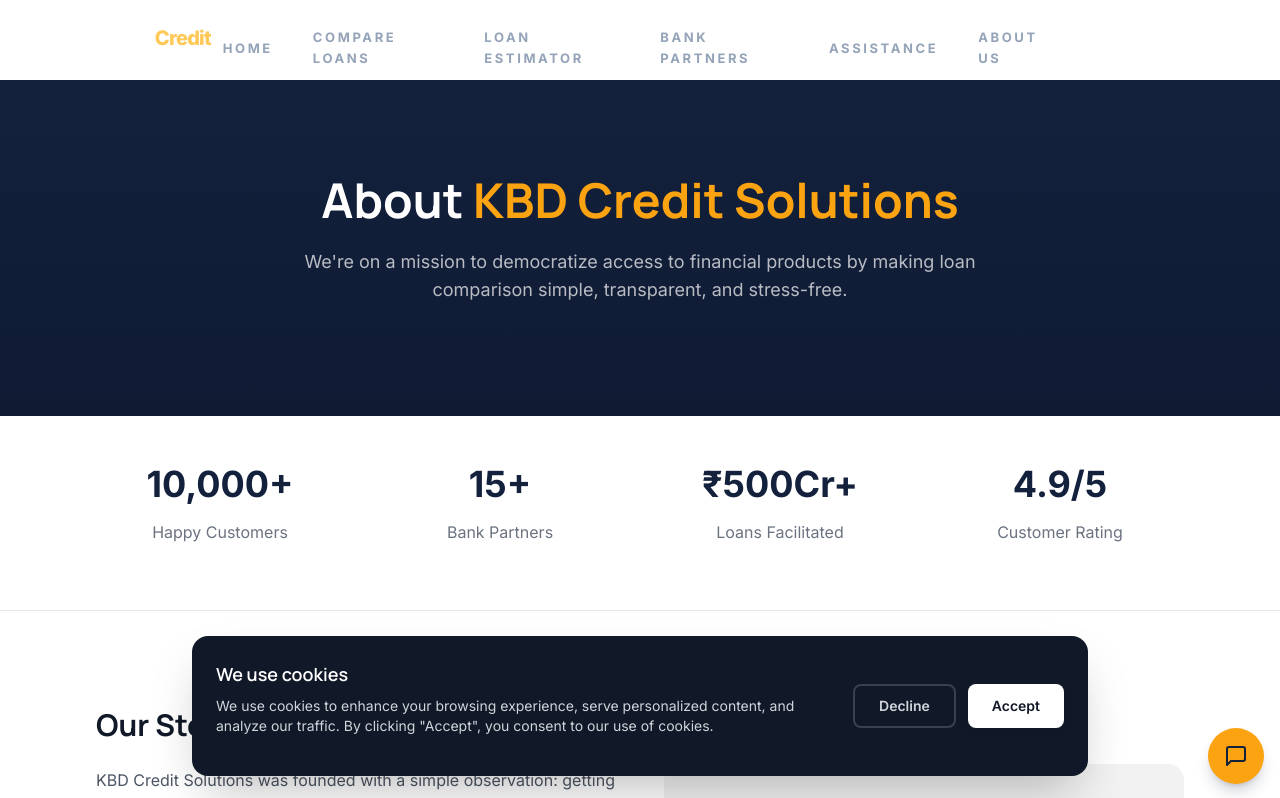
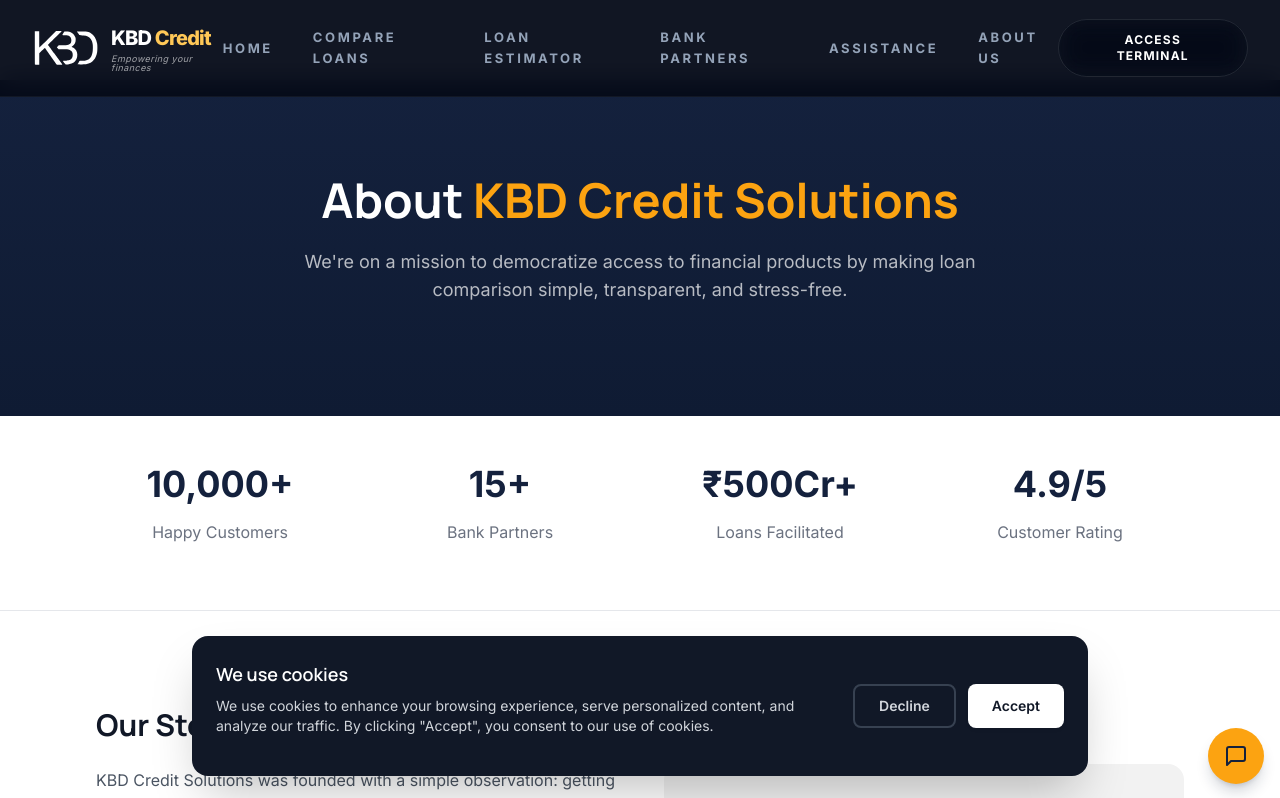
Before and after one commit to kbdcreditsolutions/KBDV2, a Next.js app: page /about in a window 1280 px wide. Shown: the top 798 px of the page. Built offline with nearby package versions, Linux system fonts and the light colour scheme.

Commit message:
chatbot documentation

```diff
--- a/src/components/layout/navbar.tsx
+++ b/src/components/layout/navbar.tsx
@@ -2,6 +2,7 @@
 
 import * as React from 'react';
 import Link from 'next/link';
+import { usePathname } from 'next/navigation';
 import { cn } from '@/lib/utils';
 import { navLinks, siteConfig } from '@/lib/constants';
 import { Menu, X, ChevronRight } from 'lucide-react';
@@ -10,6 +11,8 @@
 export const Navbar: React.FC = () => {
     const [isOpen, setIsOpen] = React.useState(false);
     const [isScrolled, setIsScrolled] = React.useState(false);
+    const pathname = usePathname();
+    const isHomepage = pathname === '/';
 
     React.useEffect(() => {
         const handleScroll = () => {
@@ -31,12 +34,16 @@
         return () => window.removeEventListener('resize', handleResize);
     }, []);
 
+    // On homepage: transparent at top, dark when scrolled
+    // On all other pages: always dark background so white logo/text stays visible
+    const showDarkBg = isScrolled || !isHomepage;
+
     return (
         <>
             <header
                 className={cn(
                     'fixed top-0 left-0 right-0 z-50 transition-all duration-300',
-                    isScrolled
+                    showDarkBg
                         ? 'bg-[#050A18]/95 backdrop-blur-md border-b border-white/5'
                         : 'bg-transparent'
                 )}
```
Also changed, not shown: 1 other file (tests, documents, lock files or other folders).
